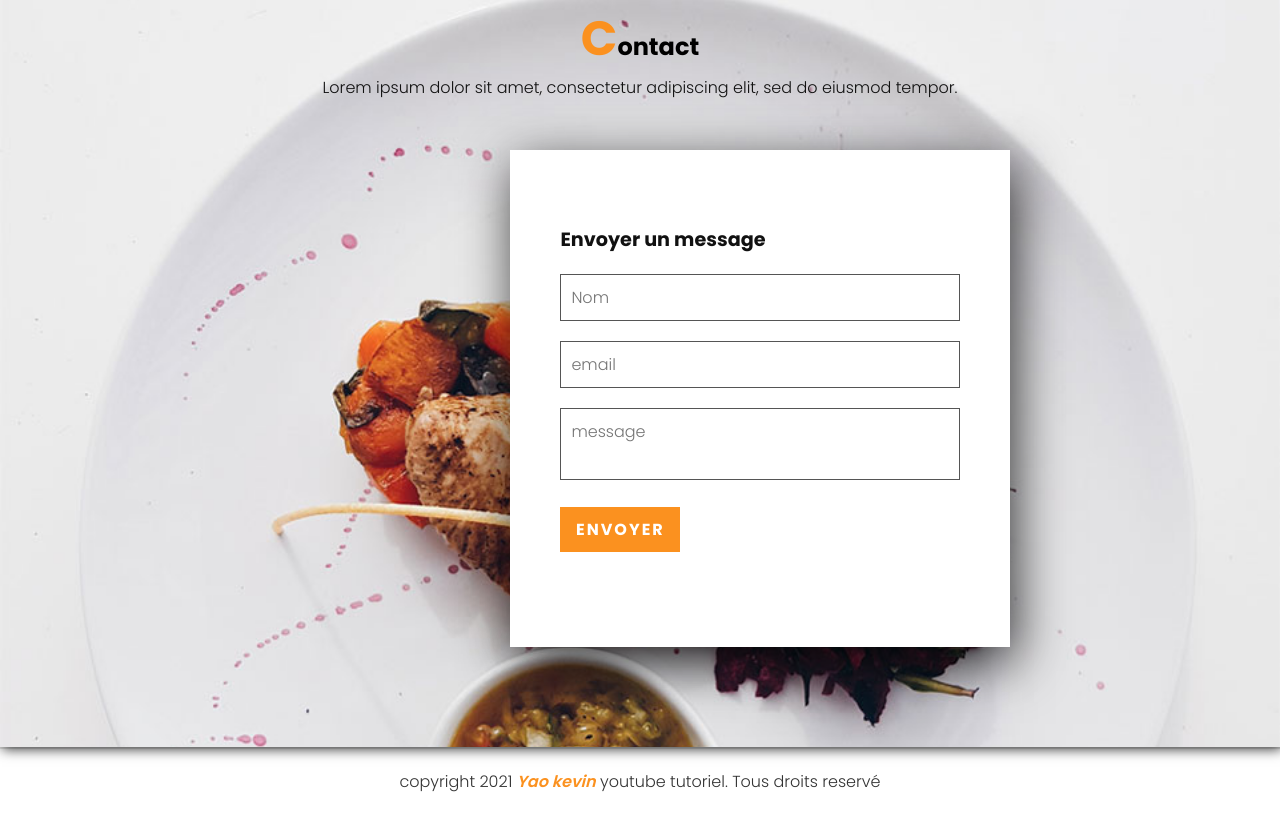
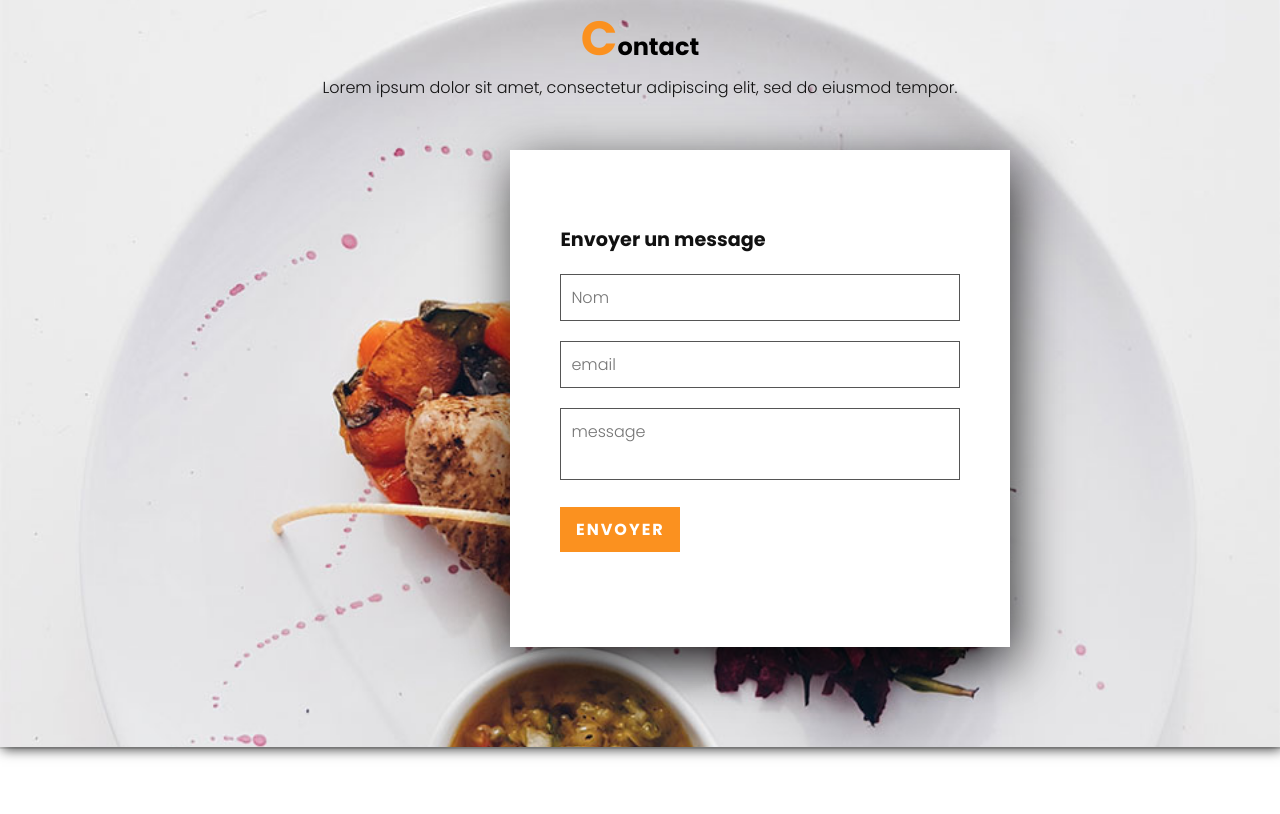
Before and after one commit to dieynaba-sudo/dieynaba-sudo.github.io, a plain HTML site: page index.html in a window 1280 px wide. Shown: the part 5628-6442 px from the top of the page. After the commit the page ends 6417 px from the top, so only its background shows below. Drawn offline with Linux system fonts and the light colour scheme.

Commit message:
Update index.html

```diff
--- a/index.html
+++ b/index.html
@@ -221,7 +221,6 @@
      </div>
  </section>
  <div class="copyright">
-     <p>copyright 2021 <a href="#">Yao kevin</a> youtube tutoriel. Tous droits reservé</p>
  </div>
  <script type="text/javascript">
      window.addEventListener('scroll', function(){
```
